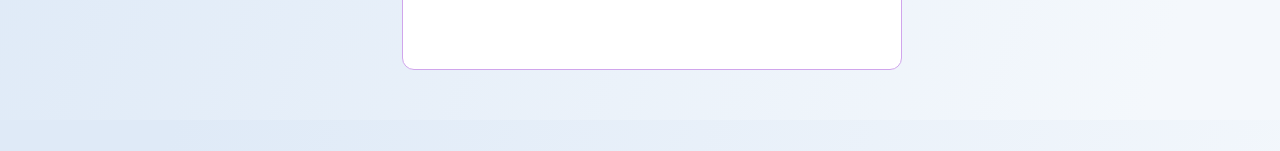
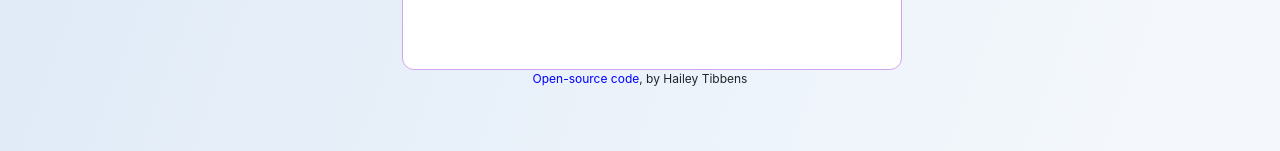
Before and after one commit to Htibbs14/react-weather, a React (Create React App) app: page / in a window 1280 px wide. Shown: the part 647-798 px from the top of the page. Built offline with nearby package versions, Linux system fonts and the light colour scheme.

Commit message:
Added footer

```diff
--- a/src/App.css
+++ b/src/App.css
@@ -165,3 +165,6 @@ a:hover {
 .weather-forecast-date {
   font-weight: 600;
 }
+.footer {
+  font-size: 12px;
+}
--- a/src/App.js
+++ b/src/App.js
@@ -44,6 +44,14 @@ export default function App() {
             </div>
           </div>
         </div>
+        <p className="footer">
+          {" "}
+          <a href="https://github.com/Htibbs14/react-weather" target="_blank">
+            {" "}
+            Open-source code
+          </a>
+          , by Hailey Tibbens
+        </p>
       </div>
     </div>
   );
```
